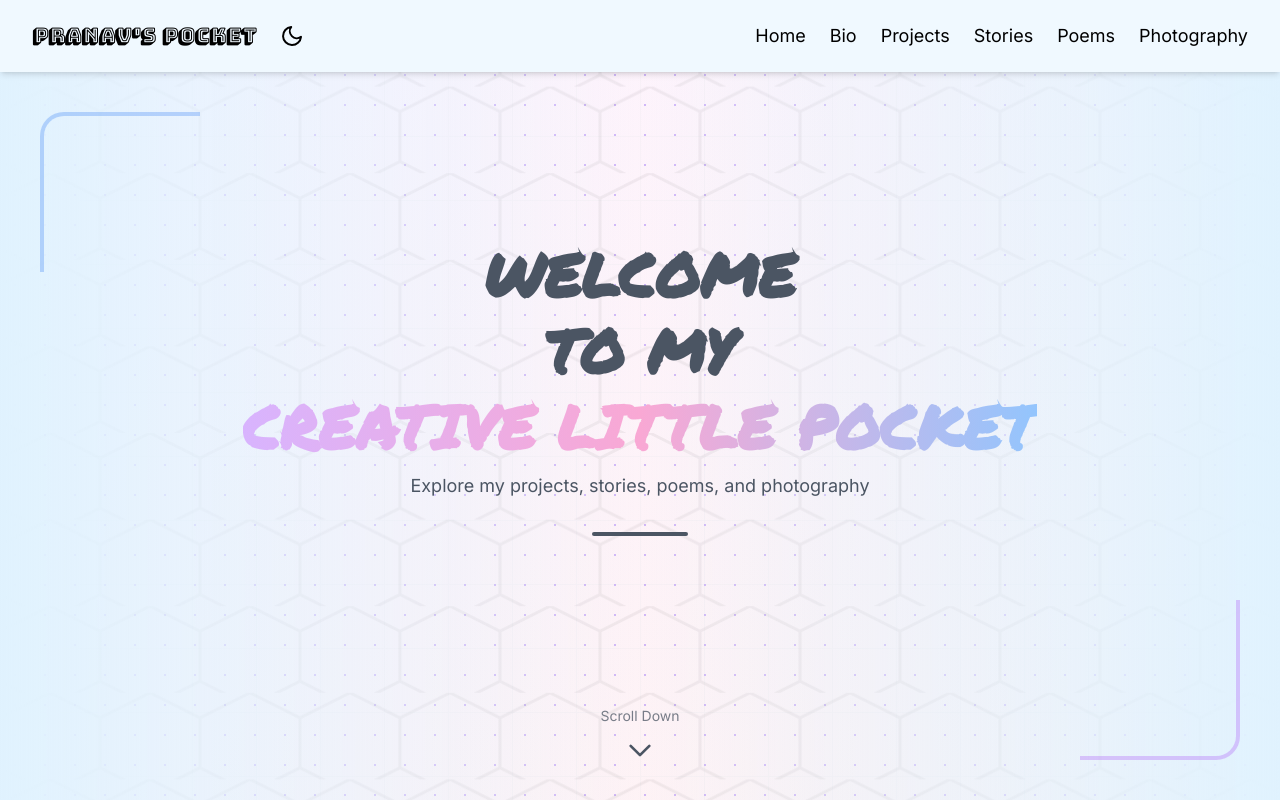
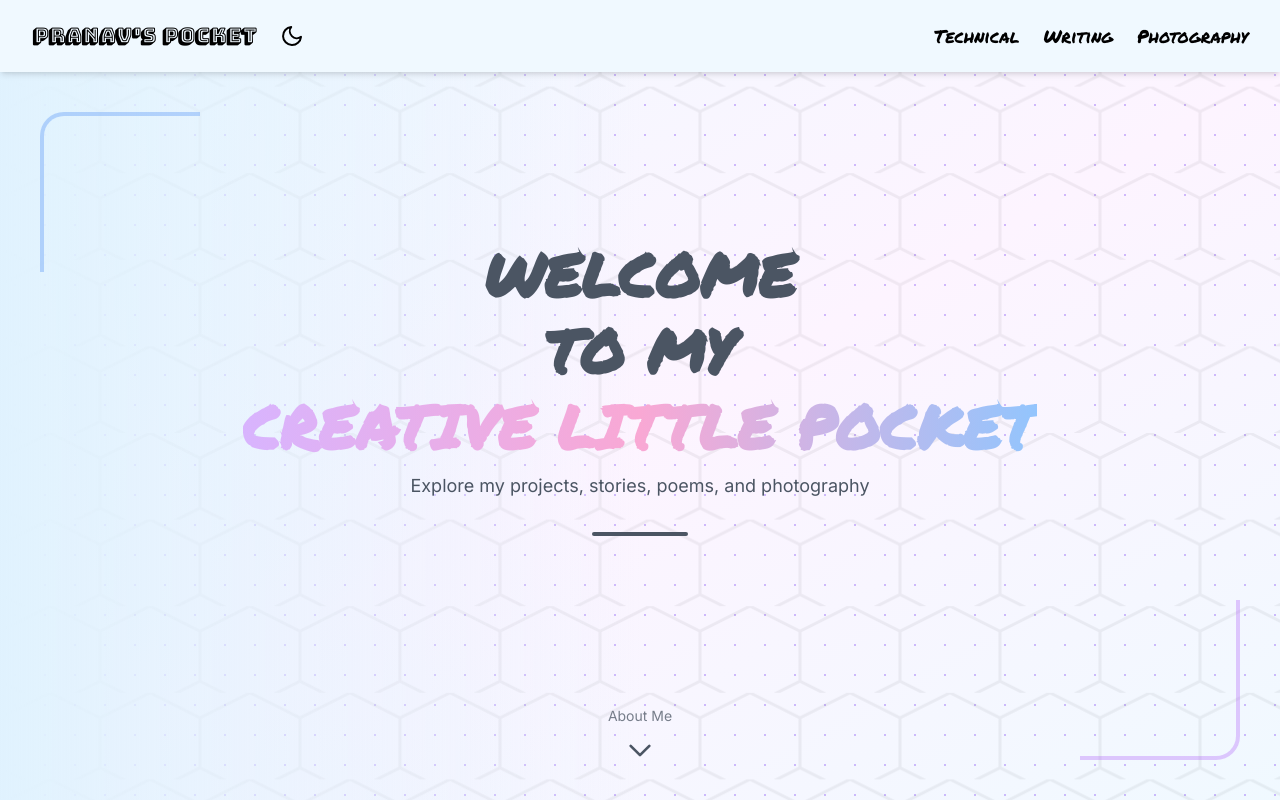
Before and after one commit to pranavp369/pranavs-pocket, a Next.js app: page / in a window 1280 px wide. Built offline with nearby package versions, Linux system fonts and the light colour scheme; a web font is replaced by a local one.

Commit message:
v1 - Release Ready

```diff
--- a/app/page.tsx
+++ b/app/page.tsx
@@ -33,16 +33,17 @@ export default function HomePage() {
 
   return (
     <div className="relative">
-      <div className="absolute inset-0 overflow-hidden pointer-events-none">
-        {/* Animated grid background */}
-        <div
-          className={`absolute inset-0 ${
-            theme === "dark"
-              ? "bg-[linear-gradient(to_right,#1f2937_1px,transparent_1px),linear-gradient(to_bottom,#1f2937_1px,transparent_1px)]"
-              : "bg-[linear-gradient(to_right,#e5e7eb_1px,transparent_1px),linear-gradient(to_bottom,#e5e7eb_1px,transparent_1px)]"
-          } bg-[size:2rem_2rem] md:bg-[size:4rem_4rem] opacity-20 animate-[slowPan_30s_linear_infinite]`}
-        ></div>
-      <DotMatrixBackground theme={theme === "dark" ? "dark" : "light"} />
+      {/* Section 1 - With Navbar space */}
+      <section
+        id="section-0"
+        className={`min-h-screen flex flex-col justify-between items-center transition-colors duration-300 ${
+          theme === "dark"
+            ? "bg-gradient-to-br from-gray-800 via-grey-900 to-gray-800 text-sky-100"
+            : "bg-gradient-to-br from-sky-50 via-fuchsia-50 to-sky-50 text-gray-600"
+        }`}
+        style={{ minHeight: 'calc(100vh - 72px)' }}
+      >
+        <DotMatrixBackground theme={theme === "dark" ? "dark" : "light"} />
       {/* Corner accent boxes */}
         <div className={`absolute top-10 left-10 w-40 h-40 border-l-4 border-t-4 rounded-tl-3xl ${
           theme === "dark" ? "border-purple-500/30" : "border-blue-500/30"
@@ -50,6 +51,7 @@ export default function HomePage() {
         <div className={`absolute bottom-10 right-10 w-40 h-40 border-r-4 border-b-4 rounded-br-3xl ${
           theme === "dark" ? "border-blue-500/30" : "border-purple-500/30"
         }`}></div>
+
         {/* Glowing orbs */}
         {/* <div
           className={`absolute top-10 md:top-20 right-10 md:right-20 w-48 md:w-96 h-48 md:h-96 rounded-full blur-3xl opacity-20 ${
@@ -63,17 +65,8 @@ export default function HomePage() {
           } animate-pulse`}
           style={{ animationDelay: "1s" }}
         ></div> */}
-      </div>
-      {/* Section 1 - With Navbar space */}
-      <section
-        id="section-0"
-        className={`min-h-screen flex flex-col justify-between items-center transition-colors duration-300 ${
-          theme === "dark"
-            ? "bg-gradient-to-br from-gray-800 via-grey-900 to-gray-800 text-sky-100"
-            : "bg-gradient-to-br from-fuchsia-50  to-red-50 text-gray-600"
-        }`}
-        style={{ minHeight: 'calc(100vh - 72px)' }}
-      >
+
+
         <div className="flex-1 flex flex-col justify-center items-center text-center px-4 md:px-8">
           {/* <FloatingSocialSlider /> */}
           {/* Main Content */}
@@ -133,7 +126,7 @@ export default function HomePage() {
           className="mb-6 md:mb-8 flex flex-col items-center animate-bounce cursor-pointer group"
         >
           <span className="text-xs md:text-sm mb-2 opacity-75 group-hover:opacity-100 transition">
-            Scroll Down
+            About Me
           </span>
           <svg
             className="w-6 h-6 md:w-8 md:h-8 group-hover:scale-110 transition"
@@ -156,8 +149,8 @@ export default function HomePage() {
         id="section-1"
         className={`fixed top-0 left-0 w-full h-screen flex flex-col justify-between items-center transition-colors duration-300 ${
           theme === "dark"
-            ? "bg-gradient-to-br from-gray-800 via-grey-900 to-gray-800 text-gray-100"
-            : "bg-gradient-to-r from-teal-50 to-teal-50"
+            ? "bg-gradient-to-r from-gray-800 via-grey-900 to-gray-800 text-sky-100"
+            : "bg-gradient-to-r from-sky-50 via-fuchsia-50 to-sky-50 text-gray-600"
         }`}
         style={{
           transform: currentSection === 1 ? 'translateY(0)' : 'translateY(100%)',
@@ -222,9 +215,9 @@ export default function HomePage() {
           </span>
         </button>
 
-        <div className="flex flex-col items-center">
+        <div className="flex flex-col items-center text-center">
 
-          <div className="w-[25vw] h-[25vw] md:w-[12vw] md:h-[12vw] max-w-80 max-h-80 rounded-full overflow-hidden shadow-2xl mb-6 ring-2 ring-white ring-opacity-50 mt-12 md:mt-16">
+          <div className="w-[18vw] h-[18vw] md:w-[10vw] md:h-[10vw] max-w-80 max-h-80 rounded-full overflow-hidden shadow-2xl mb-6 ring-2 ring-white ring-opacity-50 mt-0 md:mt-0">
             <img
               src="https://images.unsplash.com/photo-1494790108377-be9c29b29330?w=400&h=400&fit=crop"
               alt="Profile"
@@ -232,8 +225,10 @@ export default function HomePage() {
             />
           </div>
           <h2 className="text-2xl md:text-3xl font-bold mb-3">Hi, I'm Pranav</h2>
-          <p className="text-base md:text-lg max-w-md">
-            A passionate creator exploring technology, words, and imagery
+          <p className="font-marker text-base md:text-lg text-justify max-w-[90%] md:max-w-[72rem] px-4 md:px-0">
+            Lorem ipsum dolor sit amet, consectetur adipiscing elit. Cras et diam id elit viverra lobortis ut sed enim. Aliquam erat volutpat. Morbi at dapibus tortor. Phasellus tristique lacinia erat, eget luctus nibh luctus sed. Maecenas gravida odio quis elit vulputate ultrices. Proin interdum sit amet nulla in egestas. Integer sit amet congue erat, et commodo mi. Suspendisse vel elit lectus. Integer efficitur nulla lorem, non tincidunt nisl euismod vel. Nullam nec enim nisl. Duis volutpat placerat nisl et dignissim. Sed vulputate mattis eros a fringilla.
+
+      Quisque sapien dolor, interdum euismod dignissim ac, pretium convallis elit. Donec placerat nulla nec est efficitur, et semper elit ultrices. Maecenas commodo nulla quis aliquet bibendum. Proin pretium arcu elit, ac hendrerit urna lobortis ac. Duis nec dolor quis libero rutrum consectetur. Nullam eget risus ac diam mattis blandit. Vivamus id sem rutrum nisl sagittis lacinia. Vivamus ut commodo sapien. Etiam pulvinar tortor vestibulum ipsum tristique, venenatis venenatis dui iaculis. Cras vehicula ultrices ligula at tempor.
           </p>
         </div>
 
--- a/app/writing/page.tsx
+++ b/app/writing/page.tsx
@@ -64,7 +64,7 @@ export default function Stories() {
         }`}>
           <FloatingSocialSlider />
           <div className="container mx-auto">
-            <div className="relative overflow-hidden pt-8 md:pt-0">
+            <div className="relative overflow-hidden pt-1 md:pt-0">
             <div className="absolute inset-0 overflow-hidden pointer-events-none">
               {/* Animated grid background */}
               <div className={`absolute inset-0 ${
@@ -94,7 +94,10 @@ export default function Stories() {
                 My thoughts, stories, and poems brought to life through words.
               </p>
             </div>
-            <div className="flex justify-center mb-12">
+          </div>
+        </div>
+
+        <div className="flex justify-center mb-1 p-2">
               <div className={`inline-flex rounded-full p-1 ${
                 theme === "dark" ? "bg-gray-800" : "bg-gray-200"
               }`}>
@@ -128,8 +131,8 @@ export default function Stories() {
                 </button>
               </div>
             </div>
-          </div>
-        </div>
+
+
         <div className="container mx-auto px-4 py-4">
           {loading ? (
             <div className="text-center py-16"><p className={`text-xl ${theme === "dark" ? "text-gray-400" : "text-gray-600"}`}>Loading {activeTab} ...</p></div>
--- a/components/BackgroundThemes.tsx
+++ b/components/BackgroundThemes.tsx
@@ -126,7 +126,7 @@ export default function DotMatrixBackground({ theme }: { theme: "dark" | "light"
         <div className={`absolute inset-0 ${
           theme === "dark"
             ? "bg-gradient-to-r from-gray-900 via-transparent to-gray-900"
-            : "bg-gradient-to-r from-sky-100 via-transparent to-sky-100"
+            : "bg-gradient-to-r from-sky-100 via-transparent to-sky-1     00"
         }`}></div>
       </div>
 
--- a/components/Navbar.jsx
+++ b/components/Navbar.jsx
@@ -104,12 +104,12 @@ export default function Navbar() {
       )}
 
       {/* Desktop Menu */}
-      <div className="hidden md:flex space-x-6 text-lg">
-        <Link href="/" className="hover:opacity-80 transition">Home</Link>
-        <Link href="/bio" className="hover:opacity-80 transition">Bio</Link>
-        <Link href="/technical" className="hover:opacity-80 transition">Projects</Link>
-        <Link href="/writing" className="hover:opacity-80 transition">Stories</Link>
-        <Link href="/poems" className="hover:opacity-80 transition">Poems</Link>
+      <div className="font-marker hidden md:flex space-x-6 text-lg">
+        {/* <Link href="/" className="hover:opacity-80 transition">Home</Link> */}
+        {/* <Link href="/bio" className="hover:opacity-80 transition">Bio</Link> */}
+        <Link href="/technical" className="hover:opacity-80 transition">Technical</Link>
+        <Link href="/writing" className="hover:opacity-80 transition">Writing</Link>
+        {/* <Link href="/poems" className="hover:opacity-80 transition">Poems</Link> */}
         <Link href="/photography" className="hover:opacity-80 transition">Photography</Link>
       </div>
 
@@ -136,42 +136,42 @@ export default function Navbar() {
           </div>
 
           {/* Menu Items */}
-          <div className="flex flex-col justify-center items-center h-[calc(100vh-72px)] space-y-8 text-2xl">
-            <Link
+          <div className="flex flex-col font-marker justify-center items-center h-[calc(100vh-72px)] space-y-8 text-2xl">
+            {/* <Link
               href="/"
               onClick={closeMenu}
               className="hover:bg-gray-200 dark:hover:bg-gray-700 py-3 px-6 rounded transition w-64 text-center"
             >
               Home
-            </Link>
-            <Link
+            </Link> */}
+            {/* <Link
               href="/bio"
               onClick={closeMenu}
               className="hover:bg-gray-200 dark:hover:bg-gray-700 py-3 px-6 rounded transition w-64 text-center"
             >
               Bio
-            </Link>
+            </Link> */}
             <Link
-              href="/projects"
+              href="/technical"
               onClick={closeMenu}
               className="hover:bg-gray-200 dark:hover:bg-gray-700 py-3 px-6 rounded transition w-64 text-center"
             >
-              Projects
+              Technical
             </Link>
             <Link
-              href="/stories"
+              href="/Writing"
               onClick={closeMenu}
               className="hover:bg-gray-200 dark:hover:bg-gray-700 py-3 px-6 rounded transition w-64 text-center"
             >
-              Stories
+              Writing
             </Link>
-            <Link
+            {/* <Link
               href="/poems"
               onClick={closeMenu}
               className="hover:bg-gray-200 dark:hover:bg-gray-700 py-3 px-6 rounded transition w-64 text-center"
             >
               Poems
-            </Link>
+            </Link> */}
             <Link
               href="/photography"
               onClick={closeMenu}
```
